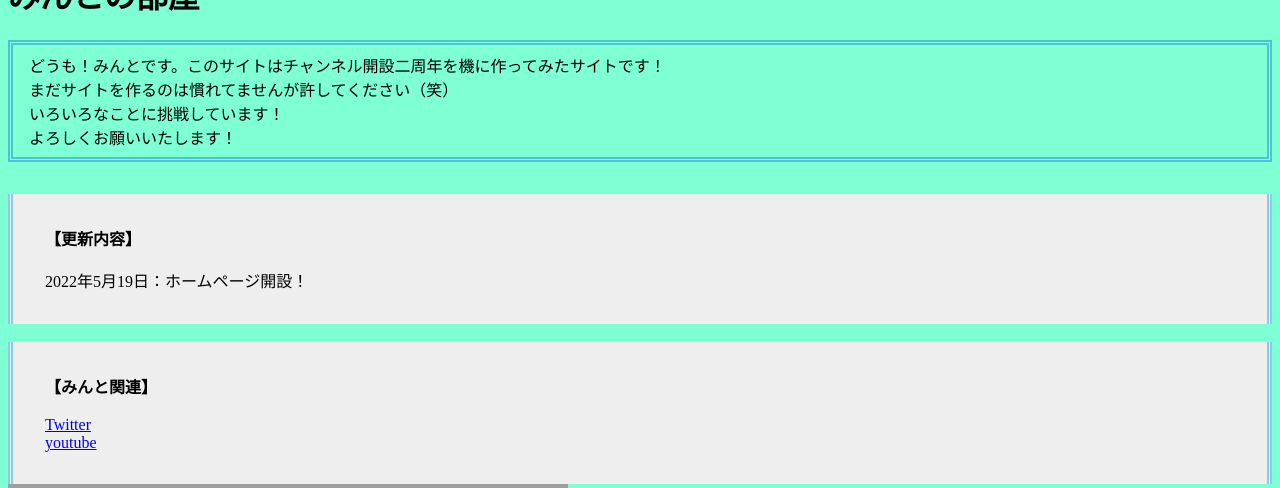
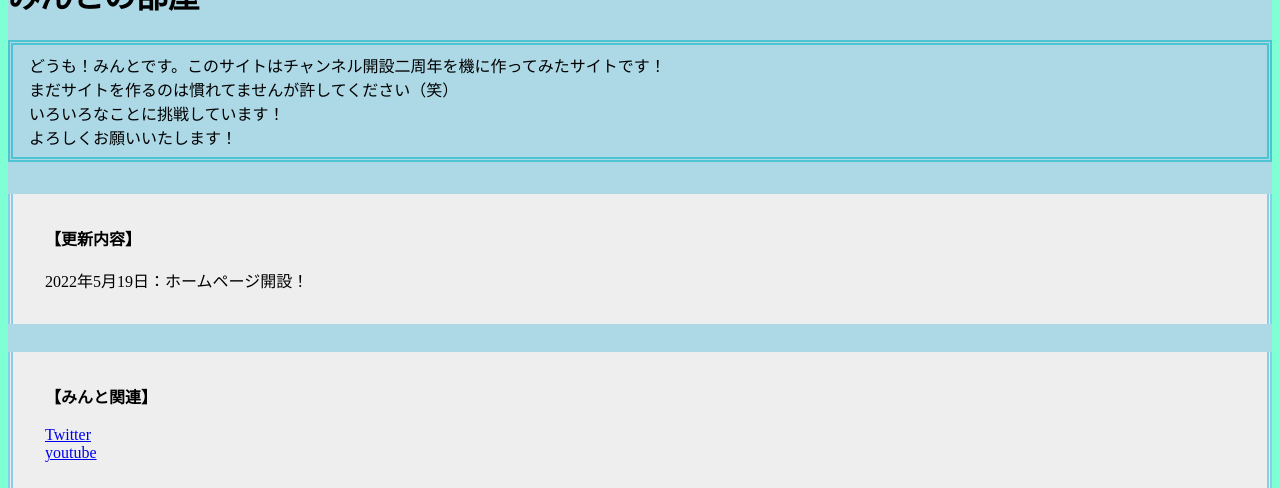
Before and after one commit to minntogames/minntogames.github.io, a PHP site: page / in a window 1280 px wide. Shown: the part 50-538 px from the top of the page. Run offline with PHP 8.4, Linux system fonts and the light colour scheme; some libraries are stand-ins or nearby versions; grey boxes are pictures that could not be loaded.

Commit message:
Update style.css

```diff
--- a/style.css
+++ b/style.css
@@ -32,6 +32,10 @@
 div.center {
     text-align: center;
 }
+div{
+  background:lightblue;
+  margin-bottom:10px;
+}
 
 .footer {
   position: fixed;
```
